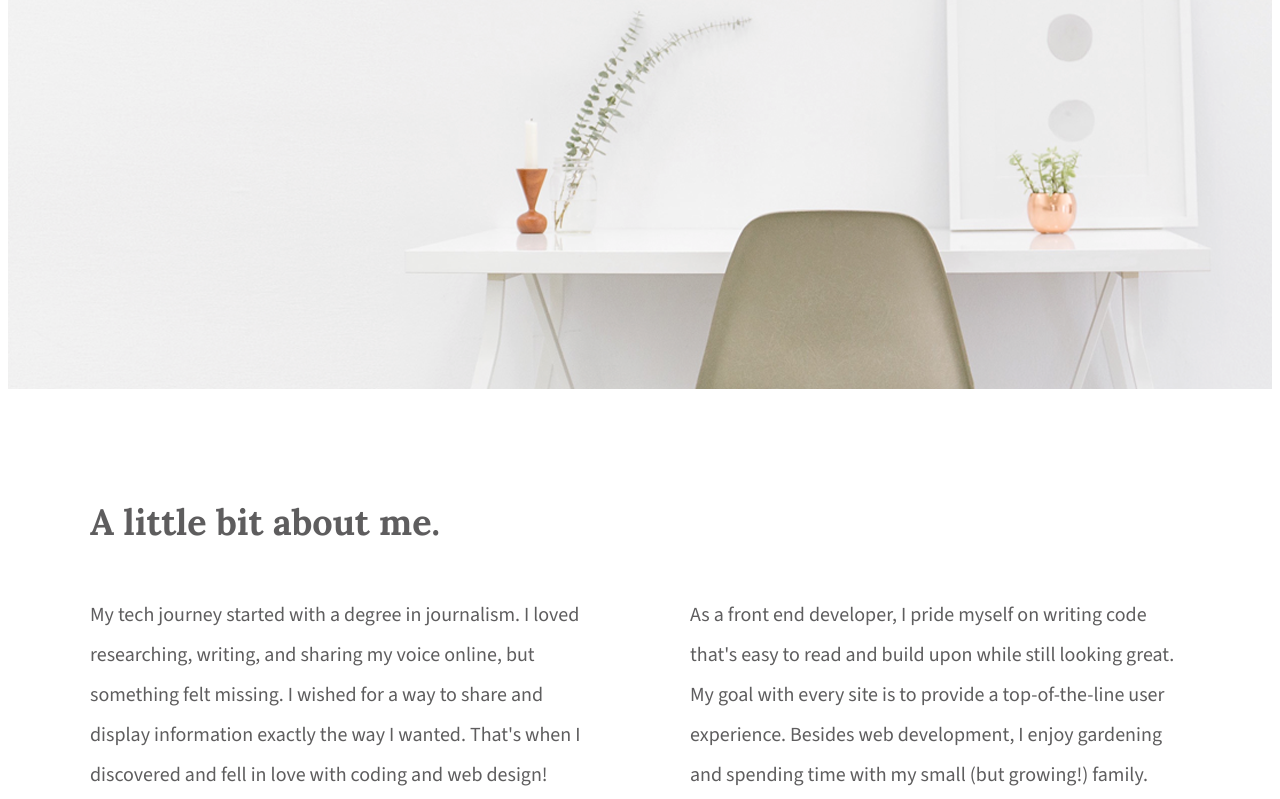
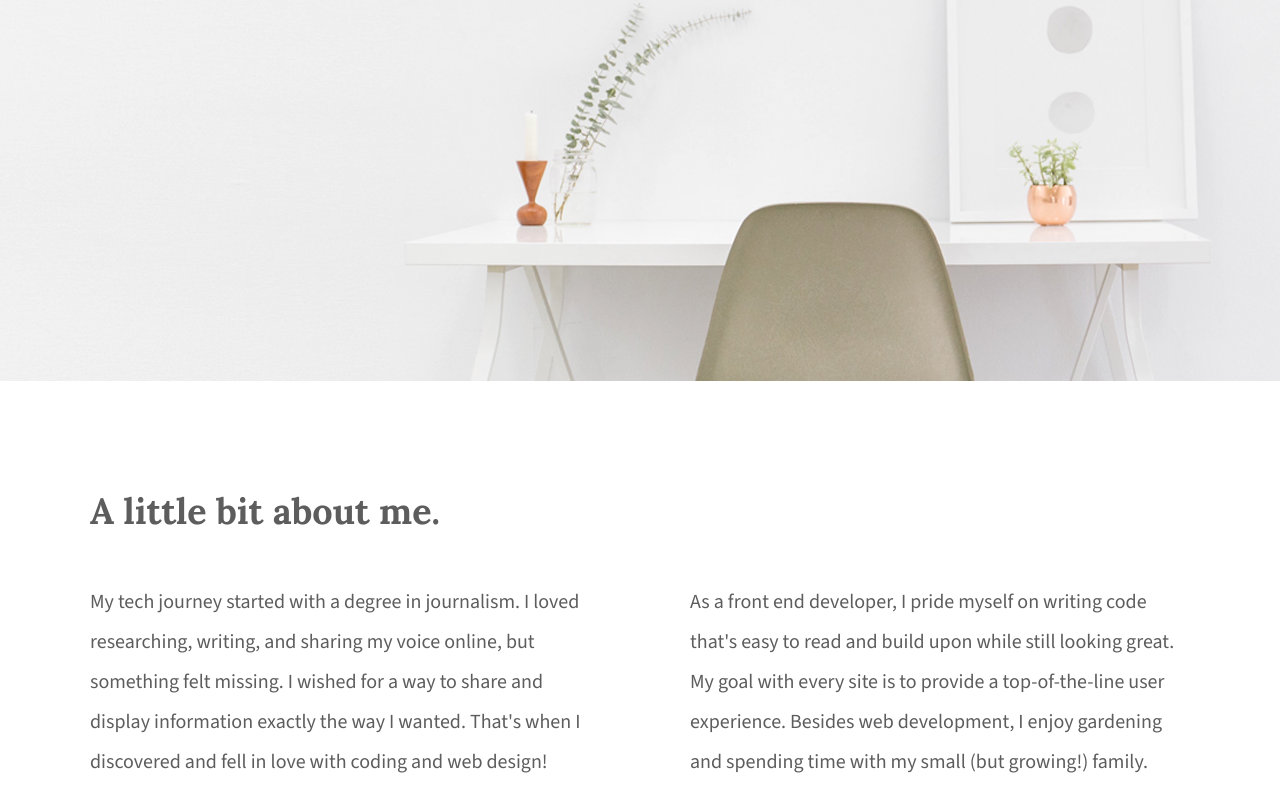
Before and after one commit to MeganWallace/jubilee-austen, a plain HTML site: page index.html in a window 1280 px wide. Shown: the part 419-1218 px from the top of the page. Drawn offline with nearby package versions, Linux system fonts and the light colour scheme; files whose address does not match are found by name; a web font is replaced by a local one.

Commit message:
Removed v2 from file names

```diff
--- a/index-v2.html
+++ b/index.html
@@ -4,8 +4,8 @@
 <head>
     <meta charset="UTF-8">
     <title>Jubilee Austen | Portfolio</title>
-    <link rel="stylesheet" href="css-v2/normalize-v2.cssx">
-    <link rel="stylesheet" href="css-v2/main-v2.css">
+    <link rel="stylesheet" href="css/normalize.css">
+    <link rel="stylesheet" href="css/main.css">
     <!-- Google Fonts -->
     <link rel="preconnect" href="https://fonts.googleapis.com">
     <link rel="preconnect" href="https://fonts.gstatic.com" crossorigin>
```
Also changed, not shown: css/main.css (renamed from css-v2/main-v2.css), css/normalize.css (renamed from css-v2/normalize-v2.css), img/envelope.png (renamed from img-v2/envelope.png), img/facebook.png (renamed from img-v2/facebook.png), img/full-background.png (renamed from img-v2/full-background.png), img/git-icon.png (renamed from img-v2/git-icon.png), img/github.png (renamed from img-v2/github.png), img/html-icon.png (renamed from img-v2/html-icon.png), img/instagram.png (renamed from img-v2/instagram.png), img/jess-bailey-q10VITrVYUM-unsplash.png (renamed from img-v2/jess-bailey-q10VITrVYUM-unsplash.png), img/linkedin.png (renamed from img-v2/linkedin.png), img/pencil-icon.png (renamed from img-v2/pencil-icon.png), img/twitter.png (renamed from img-v2/twitter.png).
